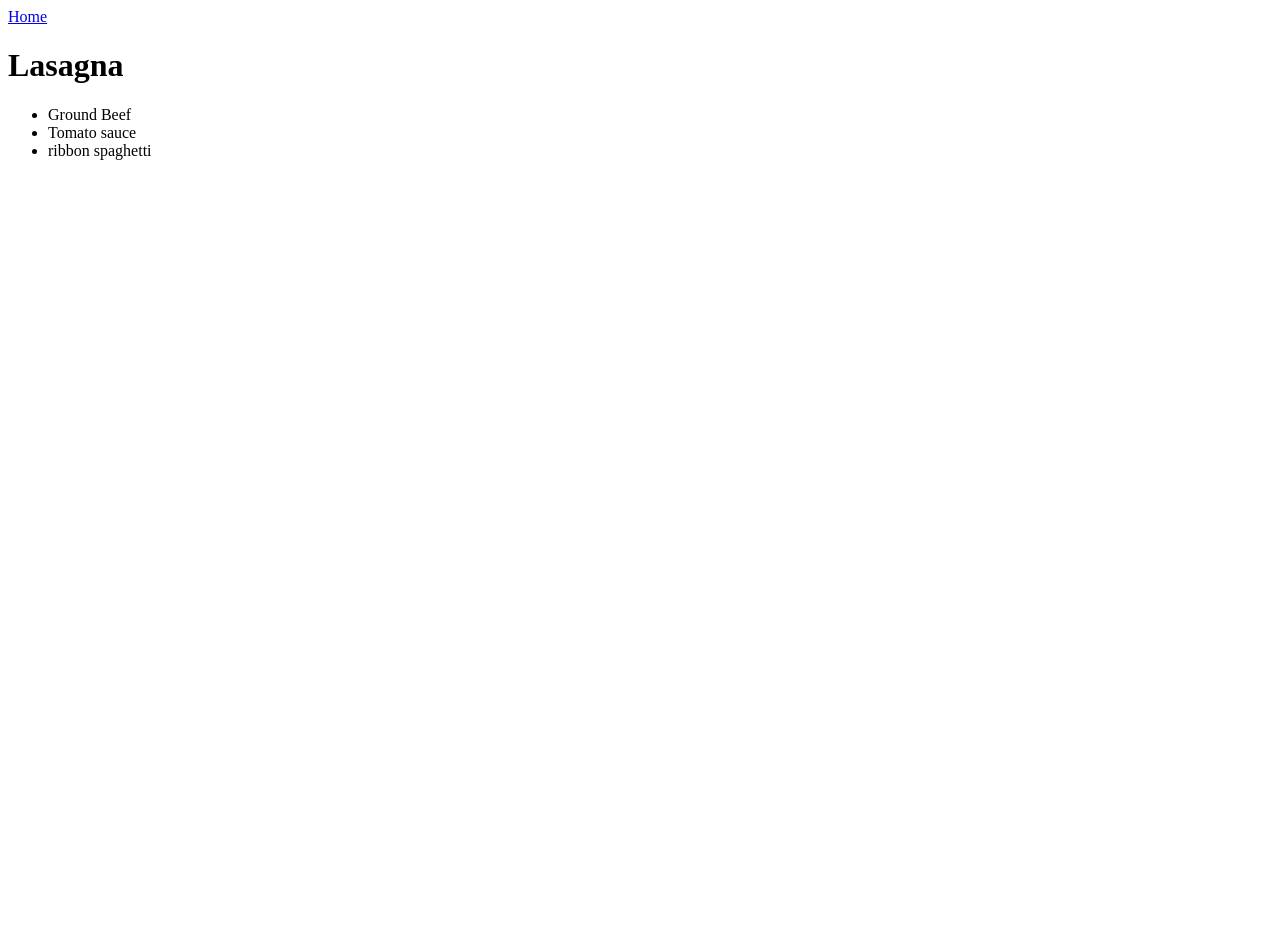
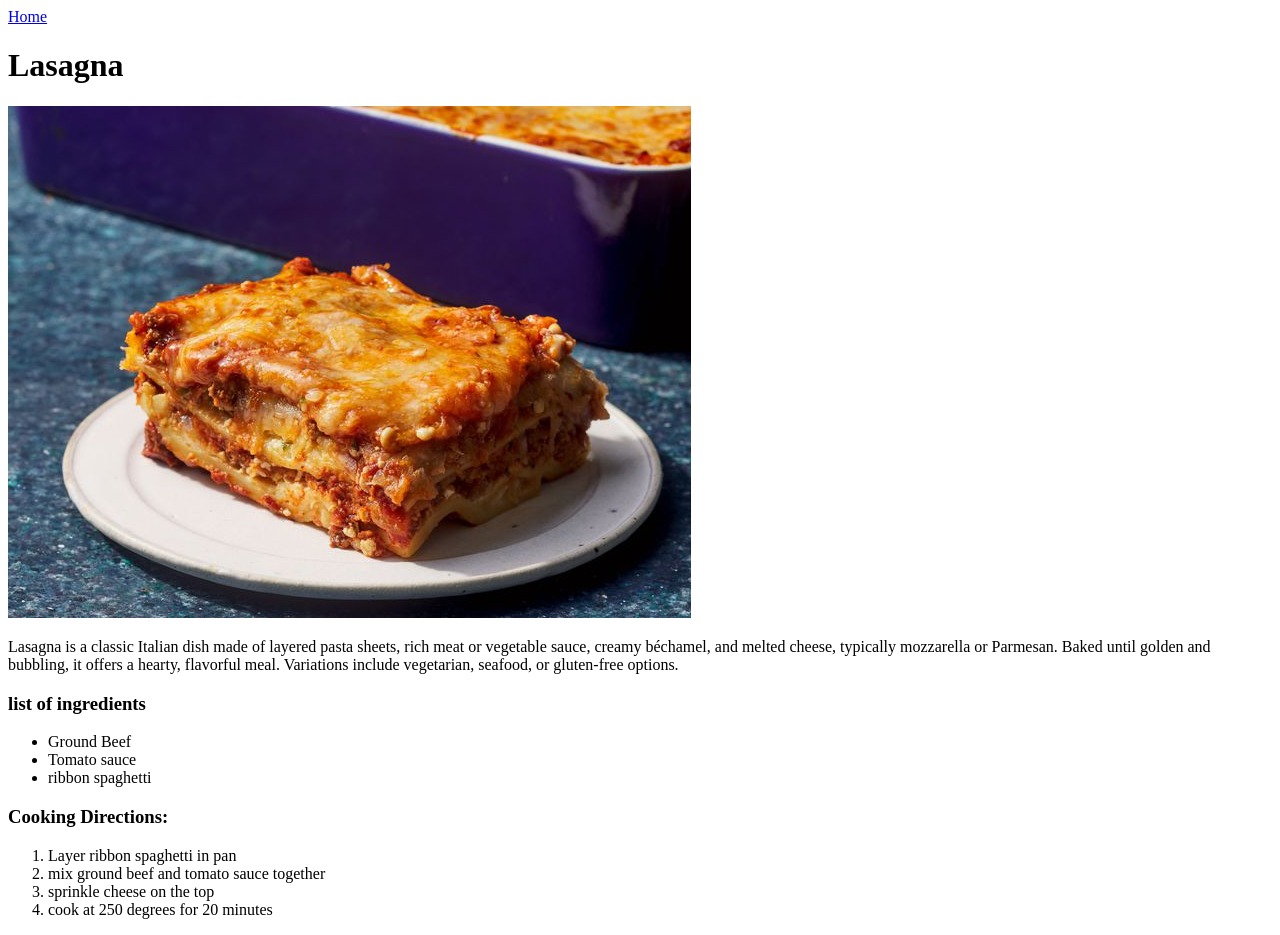
Before and after one commit to Rrett/odin-recipes, a plain HTML site: page recipes/lasagna.html in a window 1280 px wide. Before the commit the page ends 800 px from the top, so only its background shows below. Drawn offline with Linux system fonts and the light colour scheme.

Commit message:
Add lasang picture and cooking directions

```diff
--- a/recipes/lasagna.html
+++ b/recipes/lasagna.html
@@ -7,10 +7,20 @@
     <body>
         <a href="../index.html">Home</a>
         <h1>Lasagna</h1>
+        <img src="../images/lasagna.jpg">
+        <p>Lasagna is a classic Italian dish made of layered pasta sheets, rich meat or vegetable sauce, creamy béchamel, and melted cheese, typically mozzarella or Parmesan. Baked until golden and bubbling, it offers a hearty, flavorful meal. Variations include vegetarian, seafood, or gluten-free options.</p>
+        <h3>list of ingredients</h3>
         <ul>
             <li>Ground Beef</li>
             <li>Tomato sauce</li>
             <li>ribbon spaghetti</li>
         </ul>
+        <h3>Cooking Directions:</h3>
+        <ol>
+            <li>Layer ribbon spaghetti in pan</li>
+            <li>mix ground beef  and tomato sauce together</li>
+            <li>sprinkle cheese on the top</li>
+            <li>cook at 250 degrees for 20 minutes</li>
+        </ol>
     </body>
 </html>
```
Also changed, not shown: images/lasagna.jpg (added).
